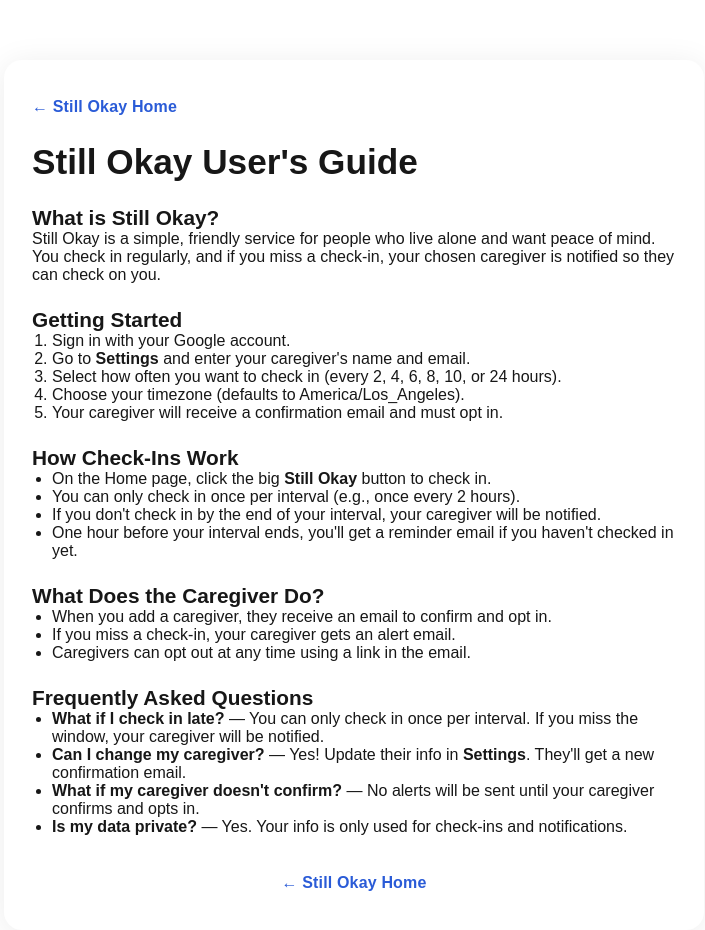
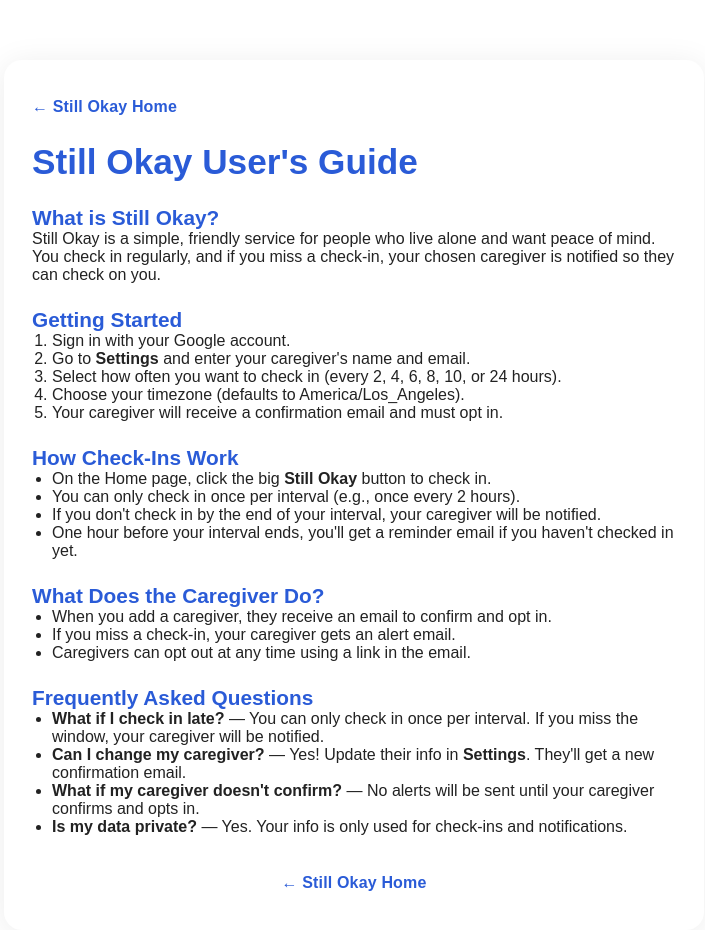
Before and after one commit to johndimm/stillokay-cursor, a Next.js app: page /guide in a window 1280 px wide. Shown: the top 930 px of the page, without its empty margins (286-991 px from the left). Built offline with nearby package versions, Linux system fonts and the light colour scheme.

Commit message:
Make text darker for mobile.

```diff
--- a/src/pages/guide.js
+++ b/src/pages/guide.js
@@ -2,14 +2,14 @@ import Link from "next/link";
 
 export default function Guide() {
   return (
-    <div style={{ maxWidth: 700, margin: '60px auto', background: '#fff', borderRadius: 18, boxShadow: '0 4px 32px rgba(0,0,0,0.08)', padding: '36px 28px' }}>
+    <div style={{ maxWidth: 700, margin: '60px auto', background: '#fff', borderRadius: 18, boxShadow: '0 4px 32px rgba(0,0,0,0.08)', padding: '36px 28px', color: '#222' }}>
       <div style={{ marginBottom: 24 }}>
         <Link href="/" style={{ color: '#2a5bd7', fontWeight: 600, fontSize: 16, fontFamily: 'Geist, Arial, sans-serif', letterSpacing: '0.01em', textDecoration: 'none', display: 'inline-block', padding: '2px 0' }}>&larr; Still Okay Home</Link>
       </div>
-      <h1 style={{ fontSize: '2.2rem', fontWeight: 700, marginBottom: 18 }}>Still Okay User's Guide</h1>
-      <h2 style={{ fontSize: '1.3rem', marginTop: 24 }}>What is Still Okay?</h2>
+      <h1 style={{ fontSize: '2.2rem', fontWeight: 700, marginBottom: 18, color: '#2a5bd7' }}>Still Okay User's Guide</h1>
+      <h2 style={{ fontSize: '1.3rem', marginTop: 24, color: '#2a5bd7' }}>What is Still Okay?</h2>
       <p>Still Okay is a simple, friendly service for people who live alone and want peace of mind. You check in regularly, and if you miss a check-in, your chosen caregiver is notified so they can check on you.</p>
-      <h2 style={{ fontSize: '1.3rem', marginTop: 24 }}>Getting Started</h2>
+      <h2 style={{ fontSize: '1.3rem', marginTop: 24, color: '#2a5bd7' }}>Getting Started</h2>
       <ol style={{ marginLeft: 20 }}>
         <li>Sign in with your Google account.</li>
         <li>Go to <b>Settings</b> and enter your caregiver's name and email.</li>
@@ -17,20 +17,20 @@ export default function Guide() {
         <li>Choose your timezone (defaults to America/Los_Angeles).</li>
         <li>Your caregiver will receive a confirmation email and must opt in.</li>
       </ol>
-      <h2 style={{ fontSize: '1.3rem', marginTop: 24 }}>How Check-Ins Work</h2>
+      <h2 style={{ fontSize: '1.3rem', marginTop: 24, color: '#2a5bd7' }}>How Check-Ins Work</h2>
       <ul style={{ marginLeft: 20 }}>
         <li>On the Home page, click the big <b>Still Okay</b> button to check in.</li>
         <li>You can only check in once per interval (e.g., once every 2 hours).</li>
         <li>If you don't check in by the end of your interval, your caregiver will be notified.</li>
         <li>One hour before your interval ends, you'll get a reminder email if you haven't checked in yet.</li>
       </ul>
-      <h2 style={{ fontSize: '1.3rem', marginTop: 24 }}>What Does the Caregiver Do?</h2>
+      <h2 style={{ fontSize: '1.3rem', marginTop: 24, color: '#2a5bd7' }}>What Does the Caregiver Do?</h2>
       <ul style={{ marginLeft: 20 }}>
         <li>When you add a caregiver, they receive an email to confirm and opt in.</li>
         <li>If you miss a check-in, your caregiver gets an alert email.</li>
         <li>Caregivers can opt out at any time using a link in the email.</li>
       </ul>
-      <h2 style={{ fontSize: '1.3rem', marginTop: 24 }}>Frequently Asked Questions</h2>
+      <h2 style={{ fontSize: '1.3rem', marginTop: 24, color: '#2a5bd7' }}>Frequently Asked Questions</h2>
       <ul style={{ marginLeft: 20 }}>
         <li><b>What if I check in late?</b> — You can only check in once per interval. If you miss the window, your caregiver will be notified.</li>
         <li><b>Can I change my caregiver?</b> — Yes! Update their info in <b>Settings</b>. They'll get a new confirmation email.</li>
--- a/src/pages/history.js
+++ b/src/pages/history.js
@@ -3,6 +3,7 @@ import { useEffect, useState } from "react";
 import historyStyles from "@/styles/HistoryPage.module.css";
 import Link from "next/link";
 import { DateTime } from "luxon";
+import homeStyles from "@/styles/HomePage.module.css";
 
 function formatEvent(event) {
   const { event_type, event_data, created_at } = event;
@@ -103,7 +104,7 @@ export default function History() {
       <div style={{ maxWidth: 420, margin: '0 auto 24px auto', background: '#fff', borderRadius: 12, boxShadow: '0 2px 8px #eee', padding: 16 }}>
         <div style={{ display: 'flex', alignItems: 'center', justifyContent: 'space-between', marginBottom: 8 }}>
           <button onClick={() => setCalendarMonth(calendarMonth.minus({ months: 1 }))} style={{ background: 'none', border: 'none', fontSize: 20, cursor: 'pointer', color: '#2a5bd7' }}>&lt;</button>
-          <span style={{ fontWeight: 600, fontSize: 18 }}>{calendarMonth.toFormat('MMMM yyyy')}</span>
+          <span className={historyStyles.calendarMonth}>{calendarMonth.toFormat('MMMM yyyy')}</span>
           <button onClick={() => setCalendarMonth(calendarMonth.plus({ months: 1 }))} style={{ background: 'none', border: 'none', fontSize: 20, cursor: 'pointer', color: '#2a5bd7' }}>&gt;</button>
         </div>
         <div style={{ display: 'grid', gridTemplateColumns: 'repeat(7, 1fr)', gap: 2, textAlign: 'center', fontWeight: 500, color: '#2a5bd7', marginBottom: 4 }}>
@@ -257,6 +258,9 @@ export default function History() {
           </li>
         ))}
       </ul>
+      <div className={homeStyles.userInfo}>
+        <p>Signed in as {session.user.name} ({session.user.email})</p>
+      </div>
     </div>
   );
 }
--- a/src/styles/SettingsPage.module.css
+++ b/src/styles/SettingsPage.module.css
@@ -38,6 +38,7 @@
   font-weight: 500;
   margin-bottom: 6px;
   display: block;
+  color: #222;
 }
 .input, .select {
   width: 100%;
@@ -56,6 +57,7 @@
 .status {
   margin-left: 12px;
   font-size: 1rem;
+  color: #444;
 }
 .saveBtn {
   background: #2a5bd7;
@@ -83,6 +85,9 @@
   margin-bottom: 18px;
   text-align: center;
 }
+.profile div {
+  color: #222;
+}
 @media (max-width: 600px) {
   .title {
     font-size: 1.3rem;
```
Also changed, not shown: src/styles/HistoryPage.module.css (+7 -0 lines), src/styles/HomePage.module.css (+8 -0 lines).
